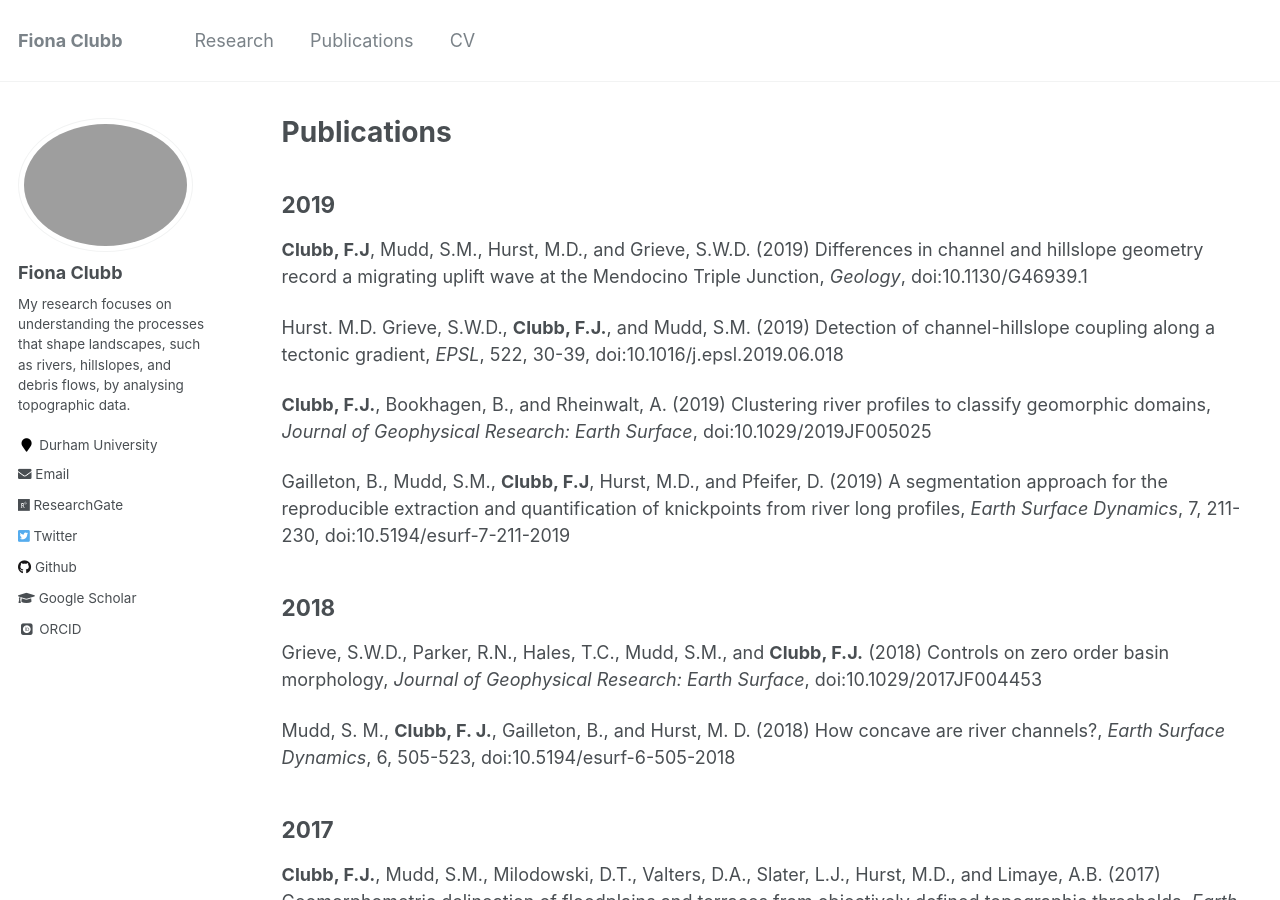
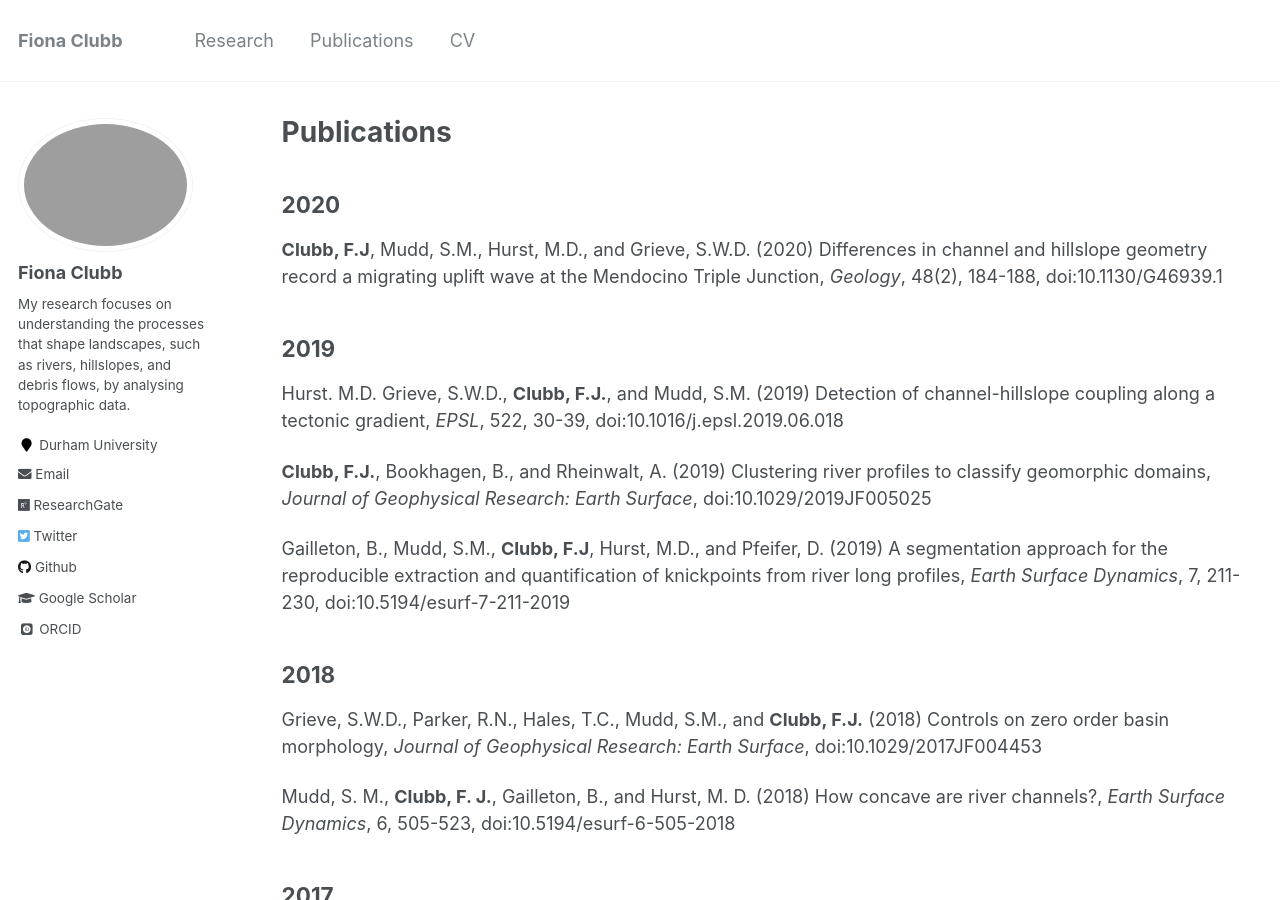
Before and after one commit to fclubb/fclubb.github.io, a Jekyll site: the page built from _pages/publications.md, in a window 1280 px wide and 900 px high. Built offline with Jekyll 4.4.1, drawn with Linux system fonts in a browser that asks for light colours; some web fonts are replaced.

Commit message:
Updating publications

```diff
--- a/_pages/publications.md
+++ b/_pages/publications.md
@@ -5,9 +5,11 @@
 author_profile: true
 ---
 
+## 2020
+
+**Clubb, F.J**, Mudd, S.M., Hurst, M.D., and Grieve, S.W.D. (2020) Differences in channel and hillslope geometry record a migrating uplift wave at the Mendocino Triple Junction, _Geology_, 48(2), 184-188, doi:10.1130/G46939.1
+
 ## 2019
-
-**Clubb, F.J**, Mudd, S.M., Hurst, M.D., and Grieve, S.W.D. (2019) Differences in channel and hillslope geometry record a migrating uplift wave at the Mendocino Triple Junction, _Geology_, doi:10.1130/G46939.1
 
 Hurst. M.D. Grieve, S.W.D., **Clubb, F.J.**, and Mudd, S.M. (2019) Detection of channel-hillslope coupling along a tectonic gradient, _EPSL_, 522, 30-39, doi:10.1016/j.epsl.2019.06.018
 
```
